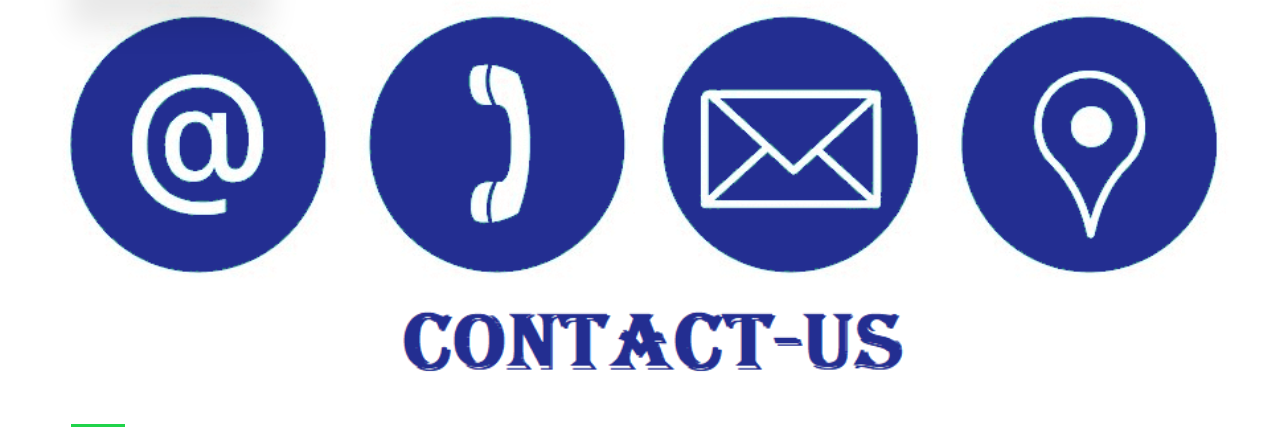
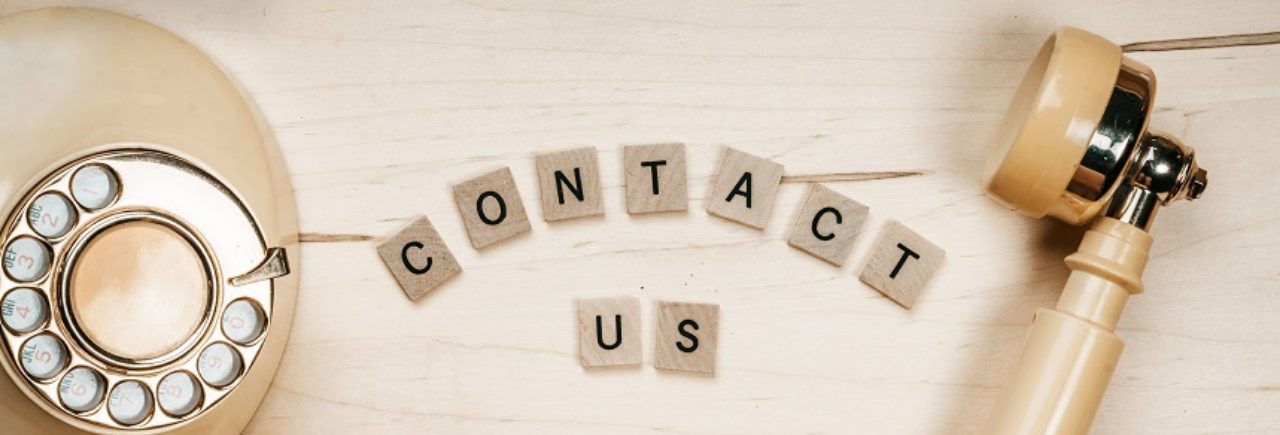
Before and after one commit to BDChauhan/alfapest, a plain HTML site: page contact.html in a window 1280 px wide. Shown: the part 133-568 px from the top of the page. Drawn offline with Linux system fonts and the light colour scheme; some packages are replaced by stand-ins of ours.

Commit message:
banner images changed

```diff
--- a/contact.html
+++ b/contact.html
@@ -95,7 +95,7 @@
 
 	<!-- Home -->
 	<div style="margin-top: 50px;">
-		<img style="height: 100%; width: 100%;" src="images/img/contact.png">
+		<img style="height: 100%; width: 100%;" src="images/img/contactus1.jpg">
 	</div>
 
 	<!-- <div class="home">
```
Also changed, not shown: pestcontrol.html (+1 -1 lines), images/img/contact.png (deleted), images/img/contactus1.jpg (added).
